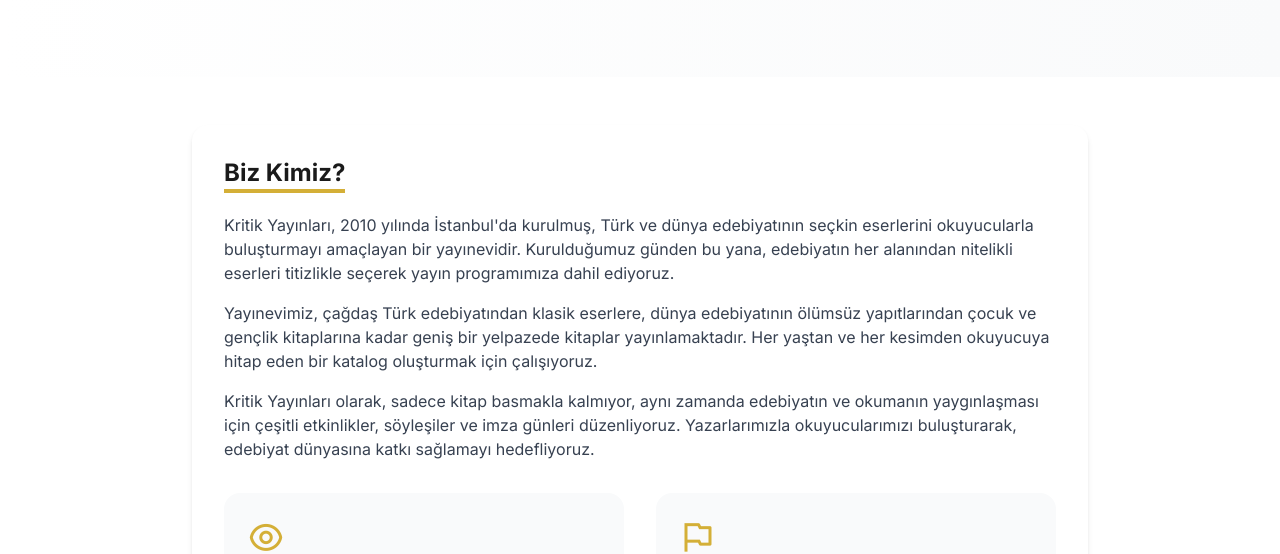
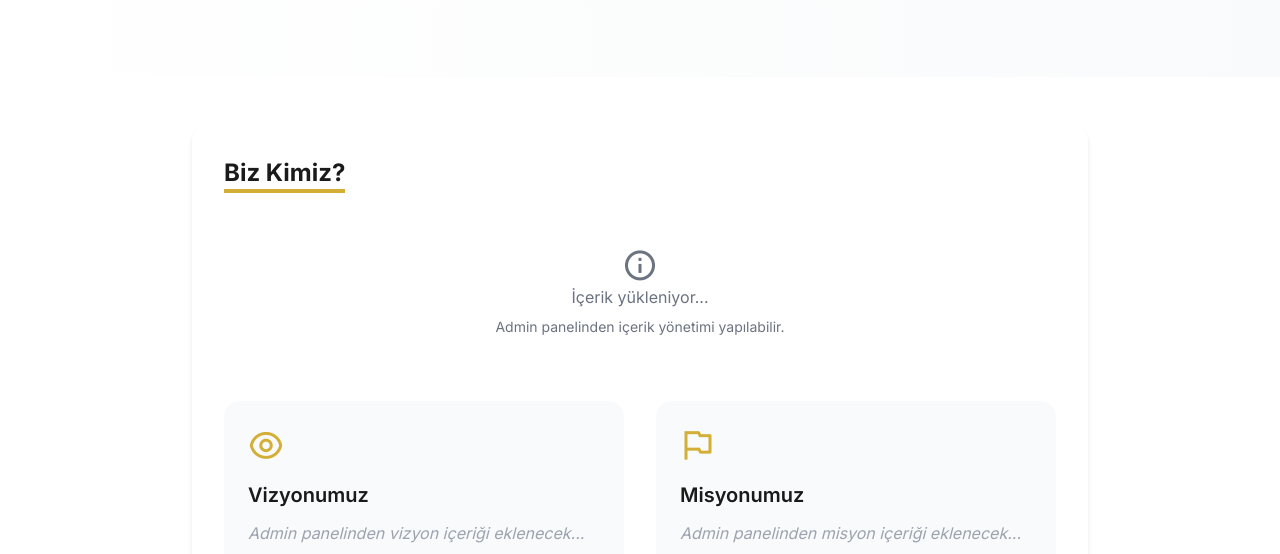
Before and after one commit to cashmelek/KritikYayinlari, a website: page hakkimizda.html in a window 1280 px wide. Shown: the part 252-806 px from the top of the page. Drawn offline with nearby package versions, Linux system fonts and the light colour scheme; no server answers.

Commit message:
Clean: Frontend test verileri kaldirildi - Sadece admin panelinden gelen dinamik icerik gosterilecek

```diff
--- a/hakkimizda.html
+++ b/hakkimizda.html
@@ -187,11 +187,12 @@
                 </h2>
 
                 <div class="prose max-w-none text-gray-700 mb-8">
-                    <p class="mb-4">Kritik Yayınları, 2010 yılında İstanbul'da kurulmuş, Türk ve dünya edebiyatının seçkin eserlerini okuyucularla buluşturmayı amaçlayan bir yayınevidir. Kurulduğumuz günden bu yana, edebiyatın her alanından nitelikli eserleri titizlikle seçerek yayın programımıza dahil ediyoruz.</p>
-
-                    <p class="mb-4">Yayınevimiz, çağdaş Türk edebiyatından klasik eserlere, dünya edebiyatının ölümsüz yapıtlarından çocuk ve gençlik kitaplarına kadar geniş bir yelpazede kitaplar yayınlamaktadır. Her yaştan ve her kesimden okuyucuya hitap eden bir katalog oluşturmak için çalışıyoruz.</p>
-
-                    <p>Kritik Yayınları olarak, sadece kitap basmakla kalmıyor, aynı zamanda edebiyatın ve okumanın yaygınlaşması için çeşitli etkinlikler, söyleşiler ve imza günleri düzenliyoruz. Yazarlarımızla okuyucularımızı buluşturarak, edebiyat dünyasına katkı sağlamayı hedefliyoruz.</p>
+                    <!-- İçerik admin panelinden yüklenecek -->
+                    <div class="text-center py-8 text-gray-500">
+                        <i class="ri-information-line text-4xl mb-4"></i>
+                        <p>İçerik yükleniyor...</p>
+                        <p class="text-sm mt-2">Admin panelinden içerik yönetimi yapılabilir.</p>
+                    </div>
                 </div>
 
                 <div class="grid grid-cols-1 md:grid-cols-2 gap-8 mb-12">
@@ -200,7 +201,10 @@
                             <i class="ri-eye-line text-4xl"></i>
                         </div>
                         <h3 class="text-xl font-semibold text-secondary mb-3">Vizyonumuz</h3>
-                        <p class="text-gray-600">Edebiyatın gücüne inanarak, toplumun kültürel ve entelektüel gelişimine katkıda bulunmak, okuma alışkanlığını yaygınlaştırmak ve düşünce dünyasını zenginleştiren eserleri okuyucularla buluşturmaktır.</p>
+                        <p class="text-gray-600">
+                            <!-- Vizyon içeriği admin panelinden yüklenecek -->
+                            <span class="text-gray-400 italic">Admin panelinden vizyon içeriği eklenecek...</span>
+                        </p>
                     </div>
 
                     <div class="bg-gray-50 p-6 rounded-lg">
@@ -208,7 +212,10 @@
                             <i class="ri-flag-line text-4xl"></i>
                         </div>
                         <h3 class="text-xl font-semibold text-secondary mb-3">Misyonumuz</h3>
-                        <p class="text-gray-600">Edebiyatın her alanında nitelikli, özgün ve kalıcı eserler yayımlayarak Türk yayıncılık dünyasına değer katmak, okuyucuların hayatlarına dokunmak ve kültürel mirasımızı gelecek nesillere aktarmaktır.</p>
+                        <p class="text-gray-600">
+                            <!-- Misyon içeriği admin panelinden yüklenecek -->
+                            <span class="text-gray-400 italic">Admin panelinden misyon içeriği eklenecek...</span>
+                        </p>
                     </div>
                 </div>
             </div>
--- a/js/hakkimizda-client.js
+++ b/js/hakkimizda-client.js
@@ -221,7 +221,36 @@
 // Varsayılan içeriği yükle
 function loadDefaultContent() {
     console.log('Varsayılan içerik yükleniyor...');
-    // Hiçbir şey yapmayabilir, varsayılan HTML içeriği zaten sayfada
+
+    // Eğer hiçbir veri yoksa, placeholder'ları göster
+    const aboutContent = document.querySelector('#about-section .prose');
+    if (aboutContent) {
+        aboutContent.innerHTML = `
+            <div class="text-center py-8 text-gray-500">
+                <i class="ri-information-line text-4xl mb-4"></i>
+                <p>İçerik yükleniyor...</p>
+                <p class="text-sm mt-2">Admin panelinden içerik yönetimi yapılabilir.</p>
+            </div>
+        `;
+    }
+
+    // Vizyon placeholder'ını göster
+    const visionElements = document.querySelectorAll('.bg-gray-50 p-6');
+    if (visionElements.length >= 1) {
+        const visionContent = visionElements[0].querySelector('p.text-gray-600');
+        if (visionContent) {
+            visionContent.innerHTML = '<span class="text-gray-400 italic">Admin panelinden vizyon içeriği eklenecek...</span>';
+        }
+    }
+
+    // Misyon placeholder'ını göster
+    if (visionElements.length >= 2) {
+        const missionContent = visionElements[1].querySelector('p.text-gray-600');
+        if (missionContent) {
+            missionContent.innerHTML = '<span class="text-gray-400 italic">Admin panelinden misyon içeriği eklenecek...</span>';
+        }
+    }
+
     contentLoaded = true;
 }
 
@@ -254,7 +283,7 @@
 
         const aboutContent = document.querySelector('#about-section .prose');
         if (aboutContent && data.about_content) {
-            // Paragrafları ayır ve HTML olarak formatla
+            // Placeholder'ı kaldır ve gerçek içeriği ekle
             const paragraphs = data.about_content.split('\n\n').filter(p => p.trim());
             const formattedContent = paragraphs.map(p => `<p class="mb-4">${p.trim()}</p>`).join('');
             aboutContent.innerHTML = formattedContent;
@@ -265,14 +294,14 @@
         if (visionElements.length >= 1 && data.vision_content) {
             const visionContent = visionElements[0].querySelector('p.text-gray-600');
             if (visionContent) {
-                visionContent.textContent = data.vision_content;
+                visionContent.innerHTML = data.vision_content; // Placeholder'ı değiştir
             }
         }
 
         if (visionElements.length >= 2 && data.mission_content) {
             const missionContent = visionElements[1].querySelector('p.text-gray-600');
             if (missionContent) {
-                missionContent.textContent = data.mission_content;
+                missionContent.innerHTML = data.mission_content; // Placeholder'ı değiştir
             }
         }
 
```
